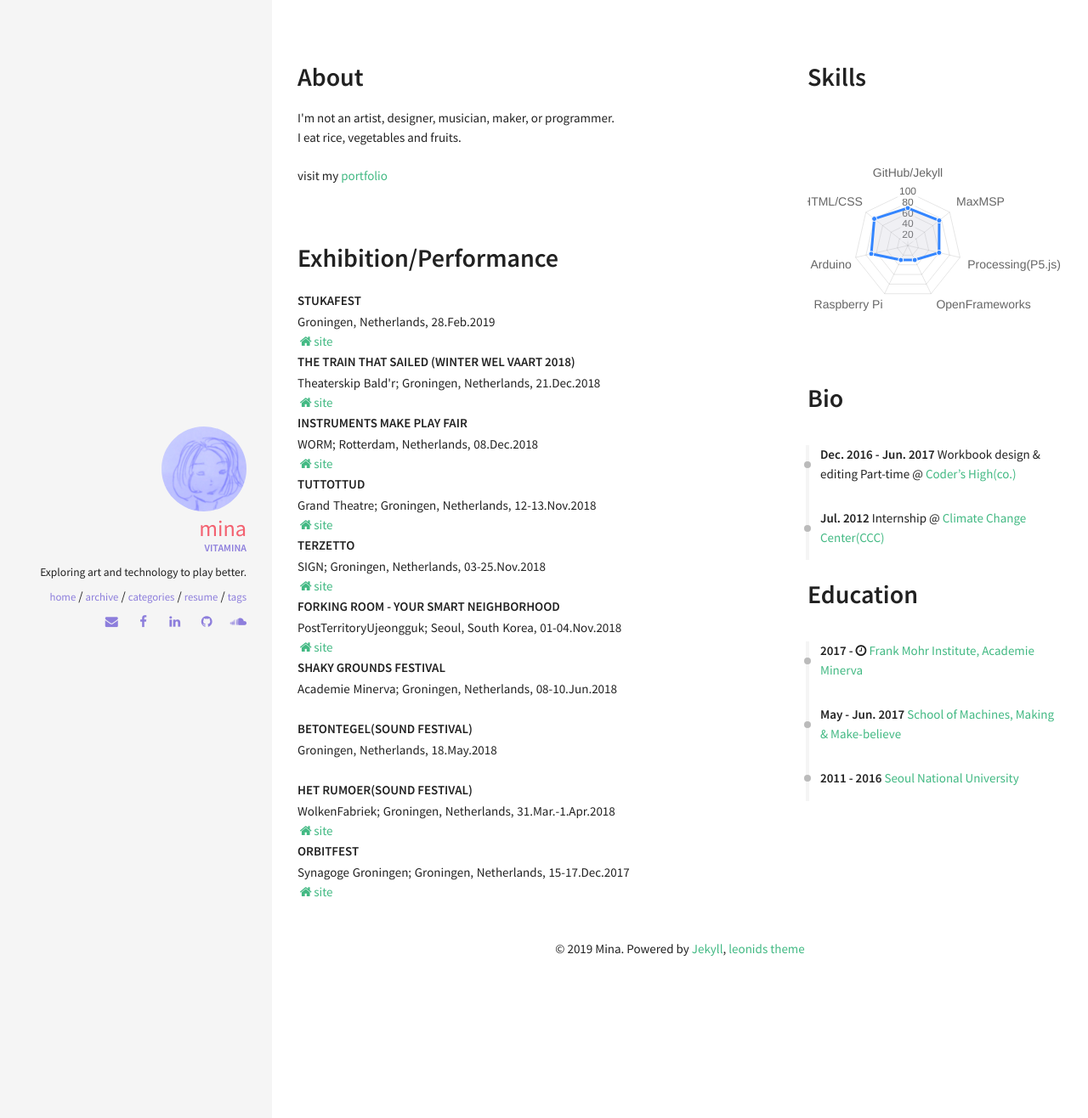
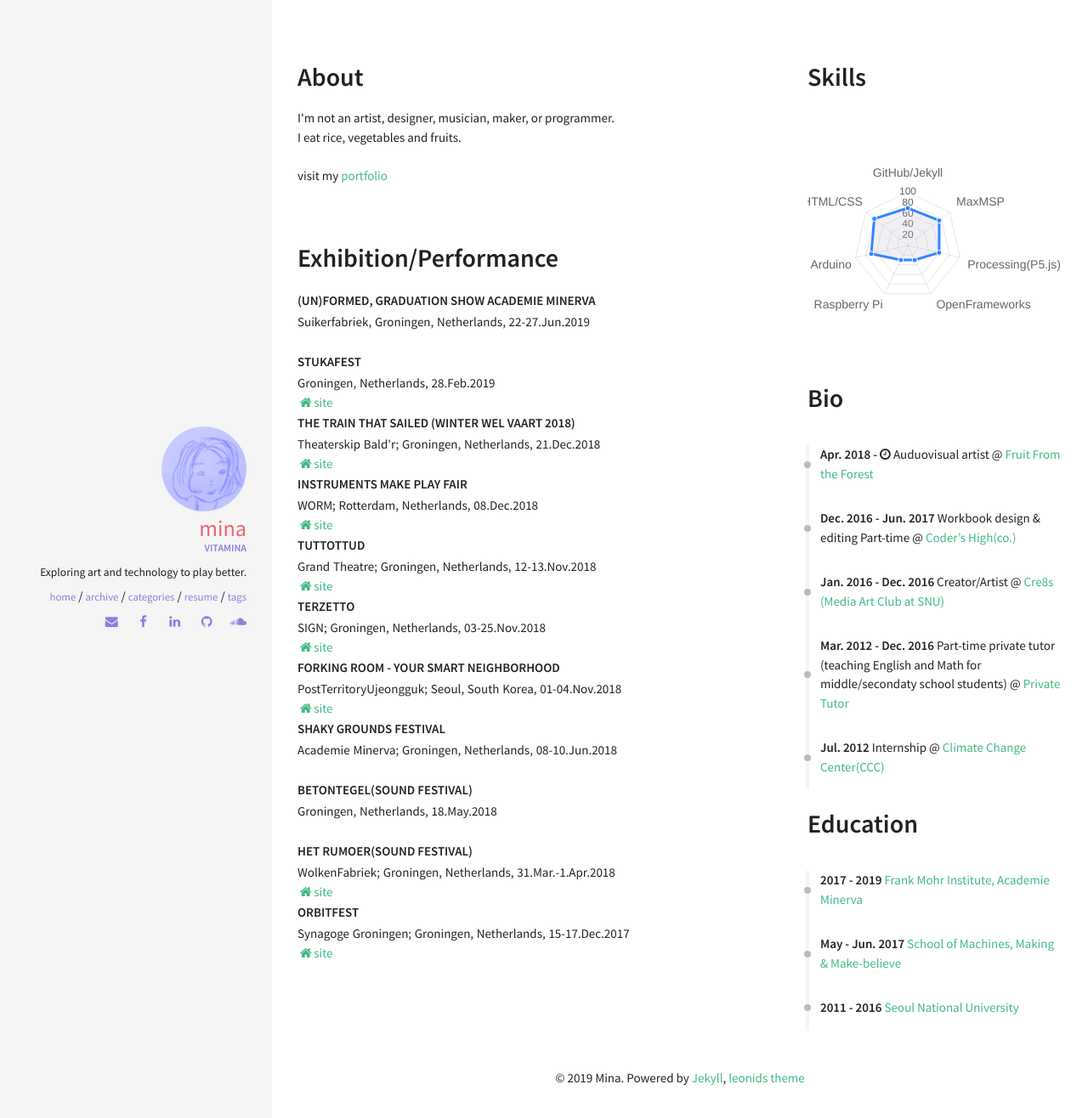
Before and after one commit to lucid2713/blog, a Jekyll site: the page built from resume.html, in a window 1280 px wide. Shown: the top 1316 px of the page at 85% size. Built offline with Jekyll 4.4.1, drawn with Linux system fonts in a browser that asks for light colours; nearby versions of some CDN libraries.

Commit message:
profile updated

```diff
--- a/_data/index/careers.yml
+++ b/_data/index/careers.yml
@@ -1,10 +1,26 @@
 # careers section data
 # if you don't have language feature(language.yml is empty), ignore "i18n" items
+
+- name: Fruit From the Forest
+  link: https://fruitfromtheforest.com/
+  date: Apr. 2018 - <i class="fa fa-clock-o" aria-hidden="true" title="Until Now"></i>
+  job: Auduovisual artist
+
 - name: Coder’s High(co.)
   link: https://www.facebook.com/codershighteam/
   date: Dec. 2016 - Jun. 2017
   job: Workbook design & editing Part-time
 
+- name: Cre8s (Media Art Club at SNU)
+  link:
+  date: Jan. 2016 - Dec. 2016
+  job: Creator/Artist
+
+- name: Private Tutor
+  link:
+  date: Mar. 2012 - Dec. 2016
+  job: Part-time private tutor (teaching English and Math for middle/secondaty school students)
+
 - name: Climate Change Center(CCC)
   link: http://www.climatechangecenter.kr
   date: Jul. 2012
--- a/_data/index/education.yml
+++ b/_data/index/education.yml
@@ -1,7 +1,7 @@
 - name: Frank Mohr Institute, Academie Minerva
   link: http://fmi.academieminerva.nl/
-  date: 2017 - <i class="fa fa-clock-o" aria-hidden="true" title="Until Now"></i>
-  descr: <br> (expected graduation in 2019)
+  date: 2017 - 2019
+  # descr: <br> (expected graduation in 2019)
 
 - name: School of Machines, Making & Make-believe
   link: http://schoolofma.org/
@@ -10,3 +10,5 @@
 - name: Seoul National University
   link: http://en.snu.ac.kr/
   date: 2011 - 2016
+
+  # <i class="fa fa-clock-o" aria-hidden="true" title="Until Now"></i>
--- a/_data/index/projects.yml
+++ b/_data/index/projects.yml
@@ -1,3 +1,7 @@
+- name: (Un)formed, Graduation show Academie Minerva
+  descr: "Suikerfabriek, Groningen, Netherlands, 22-27.Jun.2019"
+  website:
+
 - name: Stukafest
   descr: "Groningen, Netherlands, 28.Feb.2019"
   website: https://www.stukafest.nl/en/groningen/
```
